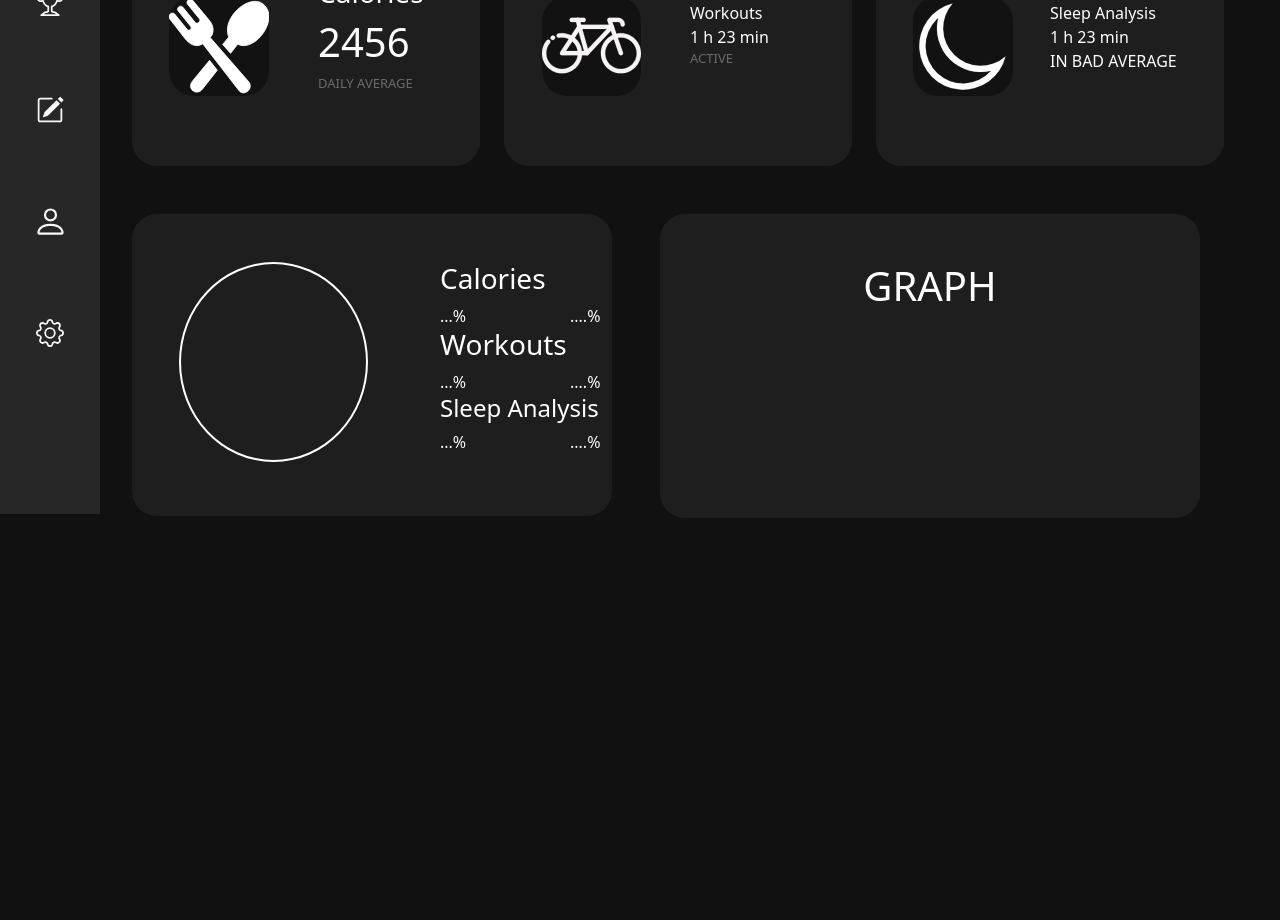
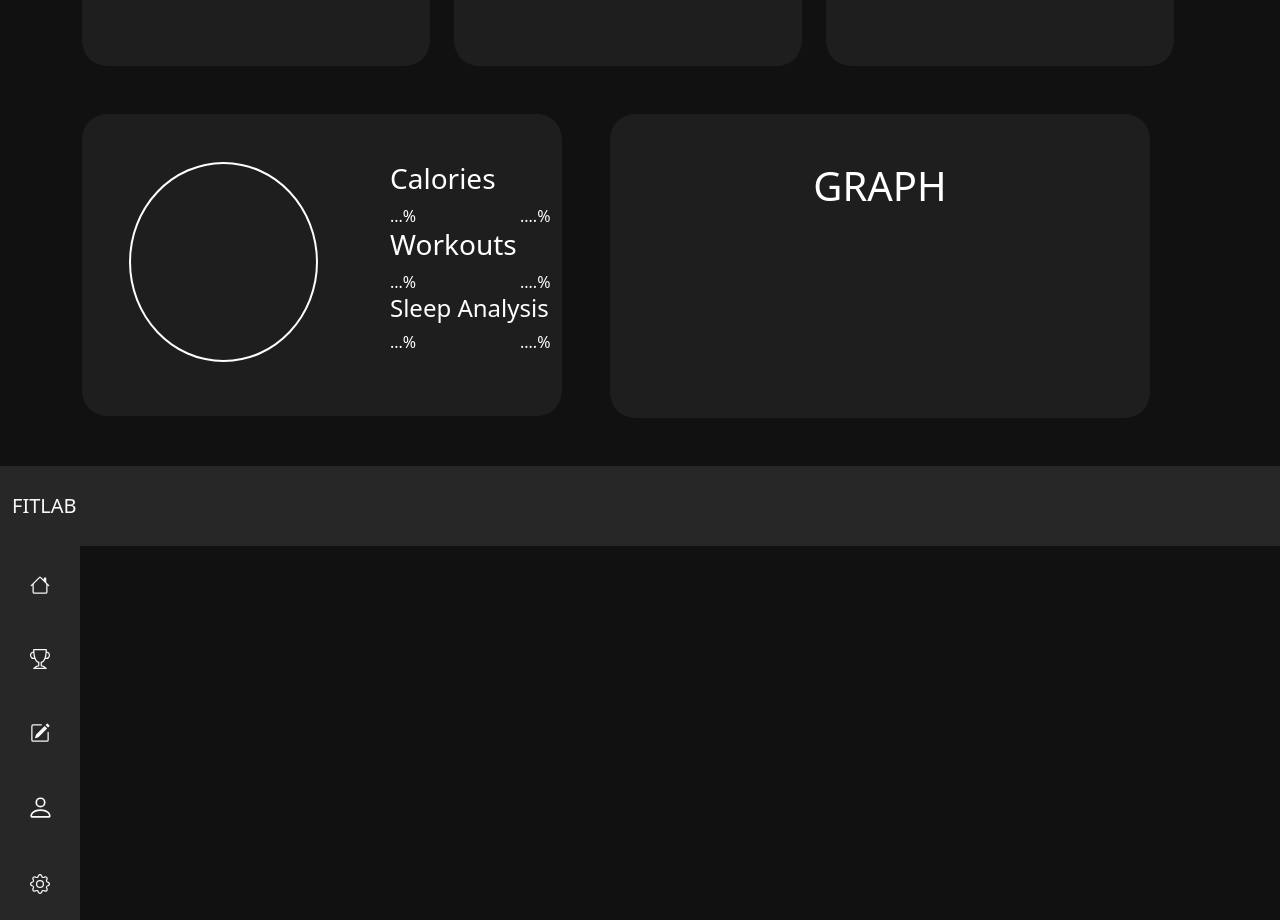
Before and after one commit to dinsorkot/FIT_LAB, a Vue app: page /dashboard in a window 1280 px wide. Shown: the part 300-1220 px from the top of the page. Before the commit the page ends 866 px from the top, so only its background shows below. Built offline with nearby package versions, Linux system fonts and the light colour scheme.

Commit message:
แปลงใหม่

```diff
--- a/src/component/bar.vue
+++ b/src/component/bar.vue
@@ -1,9 +1,11 @@
 <script setup>
-import { RouterLink } from 'vue-router';
+import { RouterLink } from 'vue-router'
 </script>
 <template>
+  <slot name="page"></slot>
+  <div class="position-fix">
   <div>
-        <nav class="navbar " style="background-color: #272727; height:100px;">
+    <nav class="navbar" style="background-color: #272727; height: 80px">
       <div class="container-fluid">
         <span class="navbar-brand mb-0 h1 text-light">FITLAB</span>
       </div>
@@ -11,66 +13,105 @@ import { RouterLink } from 'vue-router';
   </div>
   <div class="">
     <div class="row m-0">
-            <div class="col-1 text-light text-center p-0" style="background-color: #272727;height:89.3vh; width:100px;">
+      <div class="col-1 text-light text-center p-0" style="background-color: #272727; width: 80px">
         <div class="sidemenu">
           <RouterLink to="/home">
-                        <svg xmlns="http://www.w3.org/2000/svg" width="28" height="28" fill="currentColor"
-                            class="bi bi-house text-light" viewBox="0 0 16 16">
+            <svg
+              xmlns="http://www.w3.org/2000/svg"
+              width="20"
+              height="20"
+              fill="currentColor"
+              class="bi bi-house text-light"
+              viewBox="0 0 16 16"
+            >
               <path
-                                d="M8.707 1.5a1 1 0 0 0-1.414 0L.646 8.146a.5.5 0 0 0 .708.708L2 8.207V13.5A1.5 1.5 0 0 0 3.5 15h9a1.5 1.5 0 0 0 1.5-1.5V8.207l.646.647a.5.5 0 0 0 .708-.708L13 5.793V2.5a.5.5 0 0 0-.5-.5h-1a.5.5 0 0 0-.5.5v1.293L8.707 1.5ZM13 7.207V13.5a.5.5 0 0 1-.5.5h-9a.5.5 0 0 1-.5-.5V7.207l5-5 5 5Z" />
+                d="M8.707 1.5a1 1 0 0 0-1.414 0L.646 8.146a.5.5 0 0 0 .708.708L2 8.207V13.5A1.5 1.5 0 0 0 3.5 15h9a1.5 1.5 0 0 0 1.5-1.5V8.207l.646.647a.5.5 0 0 0 .708-.708L13 5.793V2.5a.5.5 0 0 0-.5-.5h-1a.5.5 0 0 0-.5.5v1.293L8.707 1.5ZM13 7.207V13.5a.5.5 0 0 1-.5.5h-9a.5.5 0 0 1-.5-.5V7.207l5-5 5 5Z"
+              />
             </svg>
           </RouterLink>
         </div>
         <div class="sidemenu">
           <RouterLink to="/dashboard">
-                        <svg xmlns="http://www.w3.org/2000/svg" width="28" height="28" fill="currentColor"
-                            class="bi bi-trophy text-light" viewBox="0 0 16 16">
+            <svg
+              xmlns="http://www.w3.org/2000/svg"
+              width="20"
+              height="20"
+              fill="currentColor"
+              class="bi bi-trophy text-light"
+              viewBox="0 0 16 16"
+            >
               <path
-                                d="M2.5.5A.5.5 0 0 1 3 0h10a.5.5 0 0 1 .5.5c0 .538-.012 1.05-.034 1.536a3 3 0 1 1-1.133 5.89c-.79 1.865-1.878 2.777-2.833 3.011v2.173l1.425.356c.194.048.377.135.537.255L13.3 15.1a.5.5 0 0 1-.3.9H3a.5.5 0 0 1-.3-.9l1.838-1.379c.16-.12.343-.207.537-.255L6.5 13.11v-2.173c-.955-.234-2.043-1.146-2.833-3.012a3 3 0 1 1-1.132-5.89A33.076 33.076 0 0 1 2.5.5zm.099 2.54a2 2 0 0 0 .72 3.935c-.333-1.05-.588-2.346-.72-3.935zm10.083 3.935a2 2 0 0 0 .72-3.935c-.133 1.59-.388 2.885-.72 3.935zM3.504 1c.007.517.026 1.006.056 1.469.13 2.028.457 3.546.87 4.667C5.294 9.48 6.484 10 7 10a.5.5 0 0 1 .5.5v2.61a1 1 0 0 1-.757.97l-1.426.356a.5.5 0 0 0-.179.085L4.5 15h7l-.638-.479a.501.501 0 0 0-.18-.085l-1.425-.356a1 1 0 0 1-.757-.97V10.5A.5.5 0 0 1 9 10c.516 0 1.706-.52 2.57-2.864.413-1.12.74-2.64.87-4.667.03-.463.049-.952.056-1.469H3.504z" />
+                d="M2.5.5A.5.5 0 0 1 3 0h10a.5.5 0 0 1 .5.5c0 .538-.012 1.05-.034 1.536a3 3 0 1 1-1.133 5.89c-.79 1.865-1.878 2.777-2.833 3.011v2.173l1.425.356c.194.048.377.135.537.255L13.3 15.1a.5.5 0 0 1-.3.9H3a.5.5 0 0 1-.3-.9l1.838-1.379c.16-.12.343-.207.537-.255L6.5 13.11v-2.173c-.955-.234-2.043-1.146-2.833-3.012a3 3 0 1 1-1.132-5.89A33.076 33.076 0 0 1 2.5.5zm.099 2.54a2 2 0 0 0 .72 3.935c-.333-1.05-.588-2.346-.72-3.935zm10.083 3.935a2 2 0 0 0 .72-3.935c-.133 1.59-.388 2.885-.72 3.935zM3.504 1c.007.517.026 1.006.056 1.469.13 2.028.457 3.546.87 4.667C5.294 9.48 6.484 10 7 10a.5.5 0 0 1 .5.5v2.61a1 1 0 0 1-.757.97l-1.426.356a.5.5 0 0 0-.179.085L4.5 15h7l-.638-.479a.501.501 0 0 0-.18-.085l-1.425-.356a1 1 0 0 1-.757-.97V10.5A.5.5 0 0 1 9 10c.516 0 1.706-.52 2.57-2.864.413-1.12.74-2.64.87-4.667.03-.463.049-.952.056-1.469H3.504z"
+              />
             </svg>
           </RouterLink>
         </div>
         <div class="sidemenu">
           <RouterLink to="/form">
-                        <svg xmlns="http://www.w3.org/2000/svg" width="28" height="28" fill="currentColor"
-                            class="bi bi-pencil-square text-light" viewBox="0 0 16 16">
+            <svg
+              xmlns="http://www.w3.org/2000/svg"
+              width="20"
+              height="20"
+              fill="currentColor"
+              class="bi bi-pencil-square text-light"
+              viewBox="0 0 16 16"
+            >
               <path
-                                d="M15.502 1.94a.5.5 0 0 1 0 .706L14.459 3.69l-2-2L13.502.646a.5.5 0 0 1 .707 0l1.293 1.293zm-1.75 2.456-2-2L4.939 9.21a.5.5 0 0 0-.121.196l-.805 2.414a.25.25 0 0 0 .316.316l2.414-.805a.5.5 0 0 0 .196-.12l6.813-6.814z" />
-                            <path fill-rule="evenodd"
-                                d="M1 13.5A1.5 1.5 0 0 0 2.5 15h11a1.5 1.5 0 0 0 1.5-1.5v-6a.5.5 0 0 0-1 0v6a.5.5 0 0 1-.5.5h-11a.5.5 0 0 1-.5-.5v-11a.5.5 0 0 1 .5-.5H9a.5.5 0 0 0 0-1H2.5A1.5 1.5 0 0 0 1 2.5v11z" />
+                d="M15.502 1.94a.5.5 0 0 1 0 .706L14.459 3.69l-2-2L13.502.646a.5.5 0 0 1 .707 0l1.293 1.293zm-1.75 2.456-2-2L4.939 9.21a.5.5 0 0 0-.121.196l-.805 2.414a.25.25 0 0 0 .316.316l2.414-.805a.5.5 0 0 0 .196-.12l6.813-6.814z"
+              />
+              <path
+                fill-rule="evenodd"
+                d="M1 13.5A1.5 1.5 0 0 0 2.5 15h11a1.5 1.5 0 0 0 1.5-1.5v-6a.5.5 0 0 0-1 0v6a.5.5 0 0 1-.5.5h-11a.5.5 0 0 1-.5-.5v-11a.5.5 0 0 1 .5-.5H9a.5.5 0 0 0 0-1H2.5A1.5 1.5 0 0 0 1 2.5v11z"
+              />
             </svg>
           </RouterLink>
         </div>
         <div class="sidemenu">
           <RouterLink to="/profile">
-                        <svg xmlns="http://www.w3.org/2000/svg" width="35" height="35" fill="currentColor"
-                            class="bi bi-person text-light" viewBox="0 0 16 16">
+            <svg
+              xmlns="http://www.w3.org/2000/svg"
+              width="27"
+              height="27"
+              fill="currentColor"
+              class="bi bi-person text-light"
+              viewBox="0 0 16 16"
+            >
               <path
-                                d="M8 8a3 3 0 1 0 0-6 3 3 0 0 0 0 6Zm2-3a2 2 0 1 1-4 0 2 2 0 0 1 4 0Zm4 8c0 1-1 1-1 1H3s-1 0-1-1 1-4 6-4 6 3 6 4Zm-1-.004c-.001-.246-.154-.986-.832-1.664C11.516 10.68 10.289 10 8 10c-2.29 0-3.516.68-4.168 1.332-.678.678-.83 1.418-.832 1.664h10Z" />
+                d="M8 8a3 3 0 1 0 0-6 3 3 0 0 0 0 6Zm2-3a2 2 0 1 1-4 0 2 2 0 0 1 4 0Zm4 8c0 1-1 1-1 1H3s-1 0-1-1 1-4 6-4 6 3 6 4Zm-1-.004c-.001-.246-.154-.986-.832-1.664C11.516 10.68 10.289 10 8 10c-2.29 0-3.516.68-4.168 1.332-.678.678-.83 1.418-.832 1.664h10Z"
+              />
             </svg>
           </RouterLink>
         </div>
         <div class="sidemenu">
           <RouterLink to="/setting">
-                        <svg xmlns="http://www.w3.org/2000/svg" width="28" height="28" fill="currentColor"
-                            class="bi bi-gear text-light" viewBox="0 0 16 16">
+            <svg
+              xmlns="http://www.w3.org/2000/svg"
+              width="20"
+              height="20"
+              fill="currentColor"
+              class="bi bi-gear text-light"
+              viewBox="0 0 16 16"
+            >
               <path
-                                d="M8 4.754a3.246 3.246 0 1 0 0 6.492 3.246 3.246 0 0 0 0-6.492zM5.754 8a2.246 2.246 0 1 1 4.492 0 2.246 2.246 0 0 1-4.492 0z" />
+                d="M8 4.754a3.246 3.246 0 1 0 0 6.492 3.246 3.246 0 0 0 0-6.492zM5.754 8a2.246 2.246 0 1 1 4.492 0 2.246 2.246 0 0 1-4.492 0z"
+              />
               <path
-                                d="M9.796 1.343c-.527-1.79-3.065-1.79-3.592 0l-.094.319a.873.873 0 0 1-1.255.52l-.292-.16c-1.64-.892-3.433.902-2.54 2.541l.159.292a.873.873 0 0 1-.52 1.255l-.319.094c-1.79.527-1.79 3.065 0 3.592l.319.094a.873.873 0 0 1 .52 1.255l-.16.292c-.892 1.64.901 3.434 2.541 2.54l.292-.159a.873.873 0 0 1 1.255.52l.094.319c.527 1.79 3.065 1.79 3.592 0l.094-.319a.873.873 0 0 1 1.255-.52l.292.16c1.64.893 3.434-.902 2.54-2.541l-.159-.292a.873.873 0 0 1 .52-1.255l.319-.094c1.79-.527 1.79-3.065 0-3.592l-.319-.094a.873.873 0 0 1-.52-1.255l.16-.292c.893-1.64-.902-3.433-2.541-2.54l-.292.159a.873.873 0 0 1-1.255-.52l-.094-.319zm-2.633.283c.246-.835 1.428-.835 1.674 0l.094.319a1.873 1.873 0 0 0 2.693 1.115l.291-.16c.764-.415 1.6.42 1.184 1.185l-.159.292a1.873 1.873 0 0 0 1.116 2.692l.318.094c.835.246.835 1.428 0 1.674l-.319.094a1.873 1.873 0 0 0-1.115 2.693l.16.291c.415.764-.42 1.6-1.185 1.184l-.291-.159a1.873 1.873 0 0 0-2.693 1.116l-.094.318c-.246.835-1.428.835-1.674 0l-.094-.319a1.873 1.873 0 0 0-2.692-1.115l-.292.16c-.764.415-1.6-.42-1.184-1.185l.159-.291A1.873 1.873 0 0 0 1.945 8.93l-.319-.094c-.835-.246-.835-1.428 0-1.674l.319-.094A1.873 1.873 0 0 0 3.06 4.377l-.16-.292c-.415-.764.42-1.6 1.185-1.184l.292.159a1.873 1.873 0 0 0 2.692-1.115l.094-.319z" />
+                d="M9.796 1.343c-.527-1.79-3.065-1.79-3.592 0l-.094.319a.873.873 0 0 1-1.255.52l-.292-.16c-1.64-.892-3.433.902-2.54 2.541l.159.292a.873.873 0 0 1-.52 1.255l-.319.094c-1.79.527-1.79 3.065 0 3.592l.319.094a.873.873 0 0 1 .52 1.255l-.16.292c-.892 1.64.901 3.434 2.541 2.54l.292-.159a.873.873 0 0 1 1.255.52l.094.319c.527 1.79 3.065 1.79 3.592 0l.094-.319a.873.873 0 0 1 1.255-.52l.292.16c1.64.893 3.434-.902 2.54-2.541l-.159-.292a.873.873 0 0 1 .52-1.255l.319-.094c1.79-.527 1.79-3.065 0-3.592l-.319-.094a.873.873 0 0 1-.52-1.255l.16-.292c.893-1.64-.902-3.433-2.541-2.54l-.292.159a.873.873 0 0 1-1.255-.52l-.094-.319zm-2.633.283c.246-.835 1.428-.835 1.674 0l.094.319a1.873 1.873 0 0 0 2.693 1.115l.291-.16c.764-.415 1.6.42 1.184 1.185l-.159.292a1.873 1.873 0 0 0 1.116 2.692l.318.094c.835.246.835 1.428 0 1.674l-.319.094a1.873 1.873 0 0 0-1.115 2.693l.16.291c.415.764-.42 1.6-1.185 1.184l-.291-.159a1.873 1.873 0 0 0-2.693 1.116l-.094.318c-.246.835-1.428.835-1.674 0l-.094-.319a1.873 1.873 0 0 0-2.692-1.115l-.292.16c-.764.415-1.6-.42-1.184-1.185l.159-.291A1.873 1.873 0 0 0 1.945 8.93l-.319-.094c-.835-.246-.835-1.428 0-1.674l.319-.094A1.873 1.873 0 0 0 3.06 4.377l-.16-.292c-.415-.764.42-1.6 1.185-1.184l.292.159a1.873 1.873 0 0 0 2.692-1.115l.094-.319z"
+              />
             </svg>
           </RouterLink>
         </div>
       </div>
       <div class="col p-0 m-0">
         <!--หน้าที่พวกมึงต้องใช้-->
-                <slot name="page"></slot>
+      </div>
     </div>
   </div>
 </div>
 </template>
 <style scoped>
 .sidemenu {
-    padding-top: 80px;
+  padding-top: 25px;
+  padding-bottom: 25px;
 }
 </style>
--- a/src/component/profile.vue
+++ b/src/component/profile.vue
@@ -1,49 +1,84 @@
 <template>
   <div class="container">
     <div class="container mt-5 btnclick">
-      <div class="d-flex position-relative  align-items-center h-100 ms-5">
-        <div class="card d-flex align-items-center justify-content-center"
-          style="background-color: #121212;width:150px; height:150px; border-radius: 25px;">
-          <svg xmlns="http://www.w3.org/2000/svg" width="64" height="64" fill="currentColor"
-            class="bi bi-person text-light" viewBox="0 0 16 16">
+      <div class="d-flex position-relative align-items-center h-100 ms-5">
+        <div
+          class="card d-flex align-items-center justify-content-center"
+          style="background-color: #121212; width: 150px; height: 150px; border-radius: 25px"
+        >
+          <svg
+            xmlns="http://www.w3.org/2000/svg"
+            width="64"
+            height="64"
+            fill="currentColor"
+            class="bi bi-person text-light"
+            viewBox="0 0 16 16"
+          >
             <path
-              d="M8 8a3 3 0 1 0 0-6 3 3 0 0 0 0 6Zm2-3a2 2 0 1 1-4 0 2 2 0 0 1 4 0Zm4 8c0 1-1 1-1 1H3s-1 0-1-1 1-4 6-4 6 3 6 4Zm-1-.004c-.001-.246-.154-.986-.832-1.664C11.516 10.68 10.289 10 8 10c-2.29 0-3.516.68-4.168 1.332-.678.678-.83 1.418-.832 1.664h10Z" />
+              d="M8 8a3 3 0 1 0 0-6 3 3 0 0 0 0 6Zm2-3a2 2 0 1 1-4 0 2 2 0 0 1 4 0Zm4 8c0 1-1 1-1 1H3s-1 0-1-1 1-4 6-4 6 3 6 4Zm-1-.004c-.001-.246-.154-.986-.832-1.664C11.516 10.68 10.289 10 8 10c-2.29 0-3.516.68-4.168 1.332-.678.678-.83 1.418-.832 1.664h10Z"
+            />
           </svg>
         </div>
-        <div class=" ms-5">
-          <h2 class="text-light"> USERNAME ( age ) </h2>
-          <h6 style="color:#898989;">sex</h6>
-          <h6 style="color:#898989;">weight , height</h6>
+        <div class="ms-5">
+          <h2 class="text-light">USERNAME ( age )</h2>
+          <h6 style="color: #898989">sex</h6>
+          <h6 style="color: #898989">weight , height</h6>
         </div>
         <div class="position-absolute top-0 end-0">
-          <a><svg xmlns="http://www.w3.org/2000/svg" width="16" height="16" fill="currentColor"
-              class="bi bi-pencil text-light me-3 mt-3" viewBox="0 0 16 16">
+          <a
+            ><svg
+              xmlns="http://www.w3.org/2000/svg"
+              width="16"
+              height="16"
+              fill="currentColor"
+              class="bi bi-pencil text-light me-3 mt-3"
+              viewBox="0 0 16 16"
+            >
               <path
-                d="M12.146.146a.5.5 0 0 1 .708 0l3 3a.5.5 0 0 1 0 .708l-10 10a.5.5 0 0 1-.168.11l-5 2a.5.5 0 0 1-.65-.65l2-5a.5.5 0 0 1 .11-.168l10-10zM11.207 2.5 13.5 4.793 14.793 3.5 12.5 1.207 11.207 2.5zm1.586 3L10.5 3.207 4 9.707V10h.5a.5.5 0 0 1 .5.5v.5h.5a.5.5 0 0 1 .5.5v.5h.293l6.5-6.5zm-9.761 5.175-.106.106-1.528 3.821 3.821-1.528.106-.106A.5.5 0 0 1 5 12.5V12h-.5a.5.5 0 0 1-.5-.5V11h-.5a.5.5 0 0 1-.468-.325z" />
-            </svg></a>
+                d="M12.146.146a.5.5 0 0 1 .708 0l3 3a.5.5 0 0 1 0 .708l-10 10a.5.5 0 0 1-.168.11l-5 2a.5.5 0 0 1-.65-.65l2-5a.5.5 0 0 1 .11-.168l10-10zM11.207 2.5 13.5 4.793 14.793 3.5 12.5 1.207 11.207 2.5zm1.586 3L10.5 3.207 4 9.707V10h.5a.5.5 0 0 1 .5.5v.5h.5a.5.5 0 0 1 .5.5v.5h.293l6.5-6.5zm-9.761 5.175-.106.106-1.528 3.821 3.821-1.528.106-.106A.5.5 0 0 1 5 12.5V12h-.5a.5.5 0 0 1-.5-.5V11h-.5a.5.5 0 0 1-.468-.325z"
+              /></svg
+          ></a>
         </div>
       </div>
     </div>
-    <div class="container mt-4">
-      <div class="row gap-4">
-        <div class="col-4 d-flex justify-content-center align-items-center text-light"
-          style="height: 30rem; background-color:#1E1E1E;border-radius: 25px;">
-          <div> body type</div>
+    <div class="mt-4">
+      <div class="row">
+        <div class="col-4">
+          <div
+            class="container d-flex justify-content-center align-items-center text-light"
+            style="background-color: #1e1e1e; border-radius: 25px"
+          >
+            <div>body type</div>
+          </div>
         </div>
-        <div class="col h-100 d-flex justify-content-center  text-light">
-          <div class="container btnclick">
+        <div class="col-8 d-flex justify-content-center text-light">
+          <div class="container post">
             <div class="d-flex align-items-center h-100 ms-5">
-              <div class="card d-flex align-items-center justify-content-center"
-                style="background-color: #121212;width:80px; height:80px; border-radius: 25px;">
-                <svg xmlns="http://www.w3.org/2000/svg" width="32" height="32" fill="currentColor"
-                  class="bi bi-person text-light" viewBox="0 0 16 16">
+              <div
+                class="card d-flex align-items-center justify-content-center"
+                style="background-color: #121212; width: 80px; height: 80px; border-radius: 25px"
+              >
+                <svg
+                  xmlns="http://www.w3.org/2000/svg"
+                  width="32"
+                  height="32"
+                  fill="currentColor"
+                  class="bi bi-person text-light"
+                  viewBox="0 0 16 16"
+                >
                   <path
-                    d="M8 8a3 3 0 1 0 0-6 3 3 0 0 0 0 6Zm2-3a2 2 0 1 1-4 0 2 2 0 0 1 4 0Zm4 8c0 1-1 1-1 1H3s-1 0-1-1 1-4 6-4 6 3 6 4Zm-1-.004c-.001-.246-.154-.986-.832-1.664C11.516 10.68 10.289 10 8 10c-2.29 0-3.516.68-4.168 1.332-.678.678-.83 1.418-.832 1.664h10Z" />
+                    d="M8 8a3 3 0 1 0 0-6 3 3 0 0 0 0 6Zm2-3a2 2 0 1 1-4 0 2 2 0 0 1 4 0Zm4 8c0 1-1 1-1 1H3s-1 0-1-1 1-4 6-4 6 3 6 4Zm-1-.004c-.001-.246-.154-.986-.832-1.664C11.516 10.68 10.289 10 8 10c-2.29 0-3.516.68-4.168 1.332-.678.678-.83 1.418-.832 1.664h10Z"
+                  />
                 </svg>
               </div>
-              <div class=" ms-5">
+              <div class="ms-3 w-75">
                 <form class="form-floating">
-                  <input type="text" class="form-control rounded-pill border-0 input_EPU" id="post" placeholder="post">
+                  <input
+                    type="text"
+                    class="form-control rounded-pill border-0 w-100"
+                    id="post"
+                    placeholder="post"
+                  />
                   <label class="ps-4" for="post">what happend ?</label>
                 </form>
               </div>
@@ -56,7 +91,7 @@
 </template>
 <style scoped>
 .btnclick {
-  background-color: #1E1E1E;
+  background-color: #1e1e1e;
   height: 200px;
   border-radius: 25px;
   transition: 0.5s;
@@ -66,7 +101,7 @@ input {
   background-color: #272727;
   color: white;
   height: 50px;
-  width: 35rem;
+  width: 100%;
   text-align: center;
 }
 
@@ -80,4 +115,11 @@ input::placeholder {
   color: white;
   text-align: center;
 }
+
+.post {
+  border-radius: 25px;
+  background-color: #1e1e1e;
+  height: 150px;
+  transition: 0.5s;
+}
 </style>
```
Lines whose indentation alone changed are shown as unchanged.
